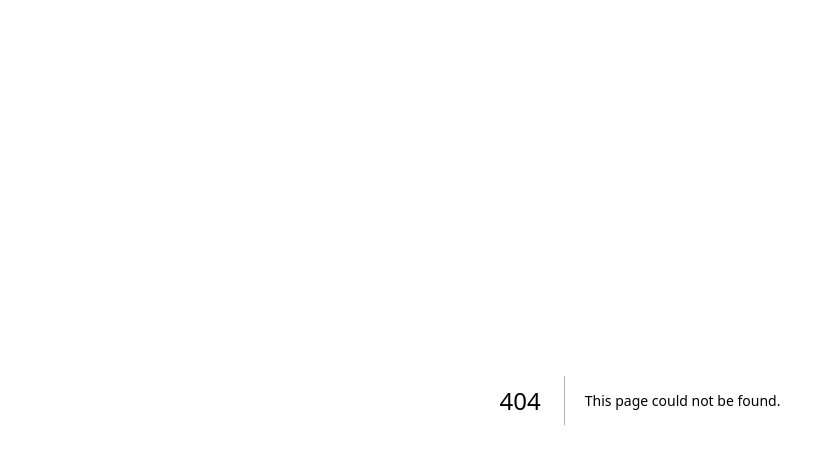
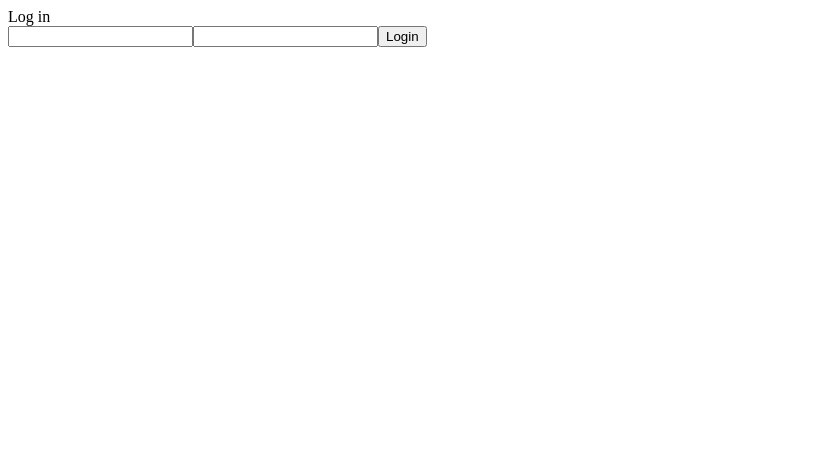
Before and after one commit to Tornik2/stay-connected, a Next.js app: page /login in a window 1280 px wide. Before the commit this address had no page. Shown: the top 464 px of the page, without its empty margins (0-835 px from the left). Built offline with nearby package versions, Linux system fonts and the light colour scheme.

Commit message:
add .next folder to .gitignore and add login page route

```diff
--- /dev/null
+++ b/app/login/page.jsx
@@ -0,0 +1,63 @@
+"use client"
+import { useState } from "react";
+
+export default function Register () {
+    const [message, setMessage] = useState('Log in')
+    const [formData, setFormData] = useState({
+        email: '',
+        password: ''
+    })
+
+    const handleChange = (e)=> {
+        const {name, value} = e.target
+        setFormData(prev => {
+            return {...prev, [name]: value}
+        })
+    }
+    const handleSubmit = async (e) => {
+        e.preventDefault();
+
+        try {
+            const response = await fetch("https://h5ck35.pythonanywhere.com/api/token/", {
+                method: "POST",
+                headers: {
+                  "Content-Type": "application/json",
+                },
+                body: JSON.stringify({
+                  email: formData.email,
+                  password: formData.password,
+                }),
+              });
+              if (response.ok) {
+                const result = await response.json();
+
+                console.log(result)
+                document.cookie = `access_token=${result.access}`
+              }
+        } catch (error) {
+            console.log(error)
+        }
+    }
+    return (<>
+    {message}
+        <form onSubmit={handleSubmit}>
+            <input
+            type="text"
+            name="email"
+            id="email"
+            value={formData.email}
+            onChange={handleChange}
+            required
+            />
+            <input
+            type="password"
+            name="password"
+            id="password"
+            value={formData.password}
+            onChange={handleChange}
+            required
+            />
+            <button type="submit">Login</button>
+        </form>
+    </>)
+}
```
Also changed, not shown: app/register/page.jsx (+7 -5 lines), 1 other file (tests, documents, lock files or other folders).
